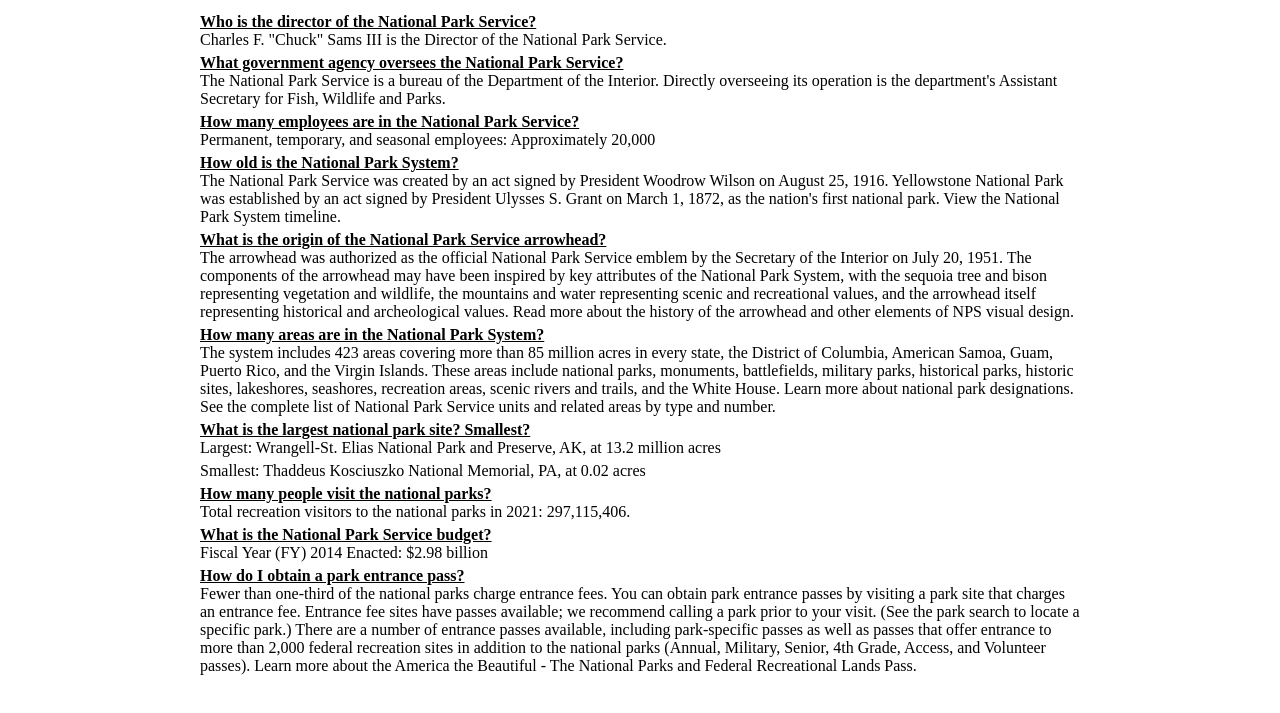
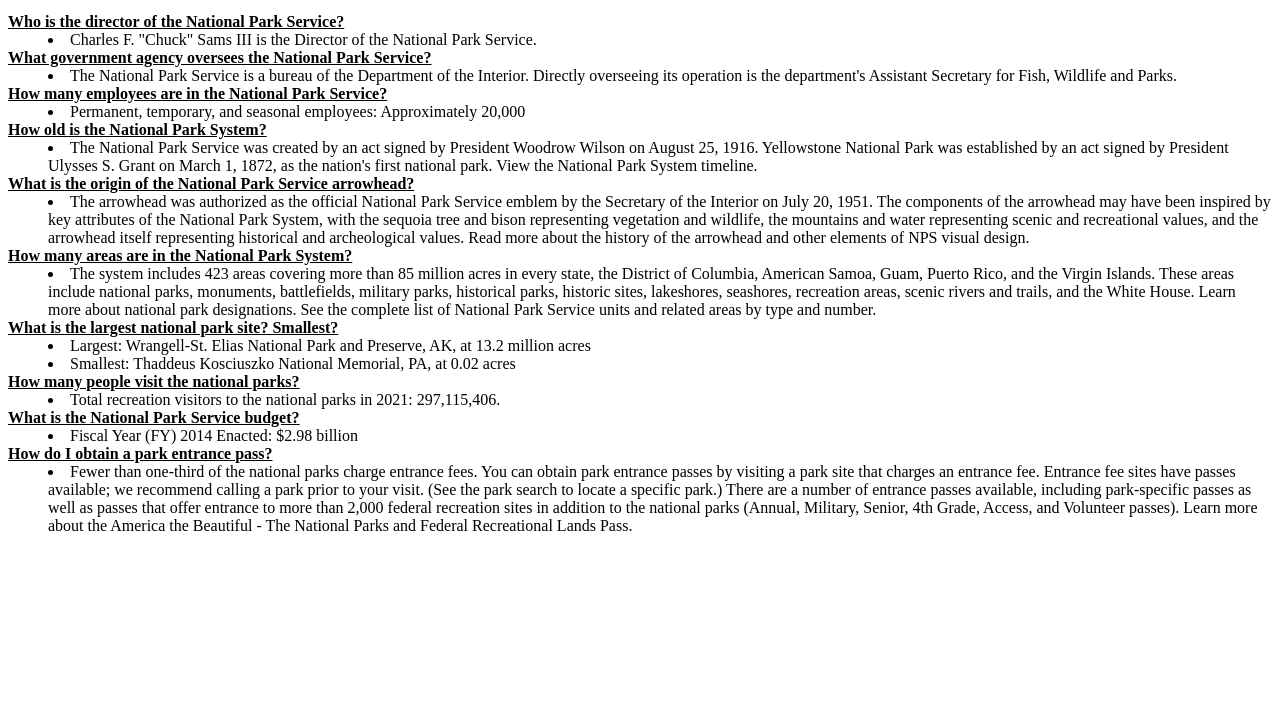
Before and after one commit to jones-jacobj/codeup-web-exercises, a website: page jquery_faq.html in a window 1280 px wide. Both pictures are taken after a click on the link "Click for Info". Shown: the part 51-764 px from the top of the page. Drawn offline with nearby package versions, Linux system fonts and the light colour scheme.

Commit message:
Updated JQUERY faq

```diff
--- a/css/jquery_faq.css
+++ /dev/null
@@ -1,28 +0,0 @@
-
-
-* {
-    margin-left: 50px;
-    margin-right: 50px;
-}
-
-dt {
-    font-weight: bold;
-    text-decoration: underline;
-}
-
-dd{
-    margin-bottom: 5px;
-}
-
-.invisible {
-    visibility:hidden;
-    margin:0;
-    padding:0;
-}
-
-#toggler {
-    font-size: 35px;
-    text-align: center;
-    margin-left:auto;
-    margin-right:auto;
-}
--- a/jquery_faq.html
+++ b/jquery_faq.html
@@ -5,34 +5,54 @@
     <meta http-equiv="X-UA-Compatible" content="IE=edge">
     <meta name="viewport" content="width=device-width, initial-scale=1.0">
     <title>Jquery FAQ</title>
-    <link rel="stylesheet" href="css/jquery_faq.css">
+    <style>
+        dt {
+    font-weight: bold;
+    text-decoration: underline;
+    }
+        .invisible {
+    visibility:hidden;
+    }
+        #toggler {
+    font-size: 35px;
+    text-align: center;
+    margin-left:auto;
+    margin-right:auto;
+    }
+    </style>
 </head>
 <body>
     <center><a href='#' id="toggler">Click for Info</a></center>
     <dl>
         <dt>Who is the director of the National Park Service?</dt>
-        <dd class="invisible">Charles F. "Chuck" Sams III is the Director of the National Park Service.</dd>
+        <dd class="invisible"><li>Charles F. "Chuck" Sams III is the Director of the National Park Service.</li></dd>
         <dt>What government agency oversees the National Park Service?</dt>
-        <dd class="invisible">The National Park Service is a bureau of the Department of the Interior. Directly overseeing its operation is the department's Assistant Secretary for Fish, Wildlife and Parks.</dd>
+        <dd class="invisible"><li>The National Park Service is a bureau of the Department of the Interior. Directly overseeing its operation is the department's Assistant Secretary for Fish, Wildlife and Parks.</li></dd>
         <dt>How many employees are in the National Park Service?</dt>
-        <dd class="invisible">Permanent, temporary, and seasonal employees: Approximately 20,000</dd>
+        <dd class="invisible"><li>Permanent, temporary, and seasonal employees: Approximately 20,000</li></dd>
         <dt>How old is the National Park System?</dt>
-        <dd class="invisible">The National Park Service was created by an act signed by President Woodrow Wilson on August 25, 1916. Yellowstone National Park was established by an act signed by President Ulysses S. Grant on March 1, 1872, as the nation's first national park. View the National Park System timeline.</dd>
+        <dd class="invisible"><li>The National Park Service was created by an act signed by President Woodrow Wilson on August 25, 1916. Yellowstone National Park was established by an act signed by President Ulysses S. Grant on March 1, 1872, as the nation's first national park. View the National Park System timeline.</li></dd>
         <dt>What is the origin of the National Park Service arrowhead?</dt>
-        <dd class="invisible">The arrowhead was authorized as the official National Park Service emblem by the Secretary of the Interior on July 20, 1951. The components of the arrowhead may have been inspired by key attributes of the National Park System, with the sequoia tree and bison representing vegetation and wildlife, the mountains and water representing scenic and recreational values, and the arrowhead itself representing historical and archeological values. Read more about the history of the arrowhead and other elements of NPS visual design.</dd>
+        <dd class="invisible"><li>The arrowhead was authorized as the official National Park Service emblem by the Secretary of the Interior on July 20, 1951. The components of the arrowhead may have been inspired by key attributes of the National Park System, with the sequoia tree and bison representing vegetation and wildlife, the mountains and water representing scenic and recreational values, and the arrowhead itself representing historical and archeological values. Read more about the history of the arrowhead and other elements of NPS visual design.</li></dd>
         <dt>How many areas are in the National Park System?</dt>
-        <dd class="invisible">The system includes 423 areas covering more than 85 million acres in every state, the District of Columbia, American Samoa, Guam, Puerto Rico, and the Virgin Islands. These areas include national parks, monuments, battlefields, military parks, historical parks, historic sites, lakeshores, seashores, recreation areas, scenic rivers and trails, and the White House. Learn more about national park designations. See the complete list of National Park Service units and related areas by type and number.</dd>
+        <dd class="invisible"><li>The system includes 423 areas covering more than 85 million acres in every state, the District of Columbia, American Samoa, Guam, Puerto Rico, and the Virgin Islands. These areas include national parks, monuments, battlefields, military parks, historical parks, historic sites, lakeshores, seashores, recreation areas, scenic rivers and trails, and the White House. Learn more about national park designations. See the complete list of National Park Service units and related areas by type and number.</li></dd>
         <dt>What is the largest national park site? Smallest?</dt>
-        <dd class="invisible">Largest: Wrangell-St. Elias National Park and Preserve, AK, at 13.2 million acres</dd>
-        <dd class="invisible">Smallest: Thaddeus Kosciuszko National Memorial, PA, at 0.02 acres</dd>
+        <dd class="invisible"><li>Largest: Wrangell-St. Elias National Park and Preserve, AK, at 13.2 million acres</li></dd>
+        <dd class="invisible"><li>Smallest: Thaddeus Kosciuszko National Memorial, PA, at 0.02 acres</li></dd>
         <dt>How many people visit the national parks?</dt>
-        <dd class="invisible">Total recreation visitors to the national parks in 2021: 297,115,406.</dd>
+        <dd class="invisible"><li>Total recreation visitors to the national parks in 2021: 297,115,406.</li></dd>
         <dt>What is the National Park Service budget?</dt>
-        <dd class="invisible">Fiscal Year (FY) 2014 Enacted: $2.98 billion</dd>
+        <dd class="invisible"><li>Fiscal Year (FY) 2014 Enacted: $2.98 billion</li></dd>
         <dt>How do I obtain a park entrance pass?</dt>
-        <dd class="invisible">Fewer than one-third of the national parks charge entrance fees. You can obtain park entrance passes by visiting a park site that charges an entrance fee. Entrance fee sites have passes available; we recommend calling a park prior to your visit. (See the park search to locate a specific park.) There are a number of entrance passes available, including park-specific passes as well as passes that offer entrance to more than 2,000 federal recreation sites in addition to the national parks (Annual, Military, Senior, 4th Grade, Access, and Volunteer passes). Learn more about the America the Beautiful - The National Parks and Federal Recreational Lands Pass.</dd>
+        <dd class="invisible"><li>Fewer than one-third of the national parks charge entrance fees. You can obtain park entrance passes by visiting a park site that charges an entrance fee. Entrance fee sites have passes available; we recommend calling a park prior to your visit. (See the park search to locate a specific park.) There are a number of entrance passes available, including park-specific passes as well as passes that offer entrance to more than 2,000 federal recreation sites in addition to the national parks (Annual, Military, Senior, 4th Grade, Access, and Volunteer passes). Learn more about the America the Beautiful - The National Parks and Federal Recreational Lands Pass.</li></dd>
     </dl>
     <script src="https://code.jquery.com/jquery-3.6.1.min.js" integrity="sha256-o88AwQnZB+VDvE9tvIXrMQaPlFFSUTR+nldQm1LuPXQ=" crossorigin="anonymous"></script>
-    <script src="js/jquery_faq.js"></script>
+    <script>
+        $('#toggler').click(function(){
+            $('dd').toggleClass('invisible')})
+        $('dt').click(function(){
+            $('dt').css('border','0');
+            $(this).css('border','5px blue dotted');})
+    </script>
 </body>
 </html>
--- a/js/jquery_faq.js
+++ /dev/null
@@ -1,12 +0,0 @@
-let visible = false;
-
-$('#toggler').click(function(){
-    if(visible){
-        // addClass
-        $('dd').addClass('invisible')
-    }else{
-        // removeClass
-        $('dd').removeClass('invisible')
-    }
-    visible = !visible;
-});
```
